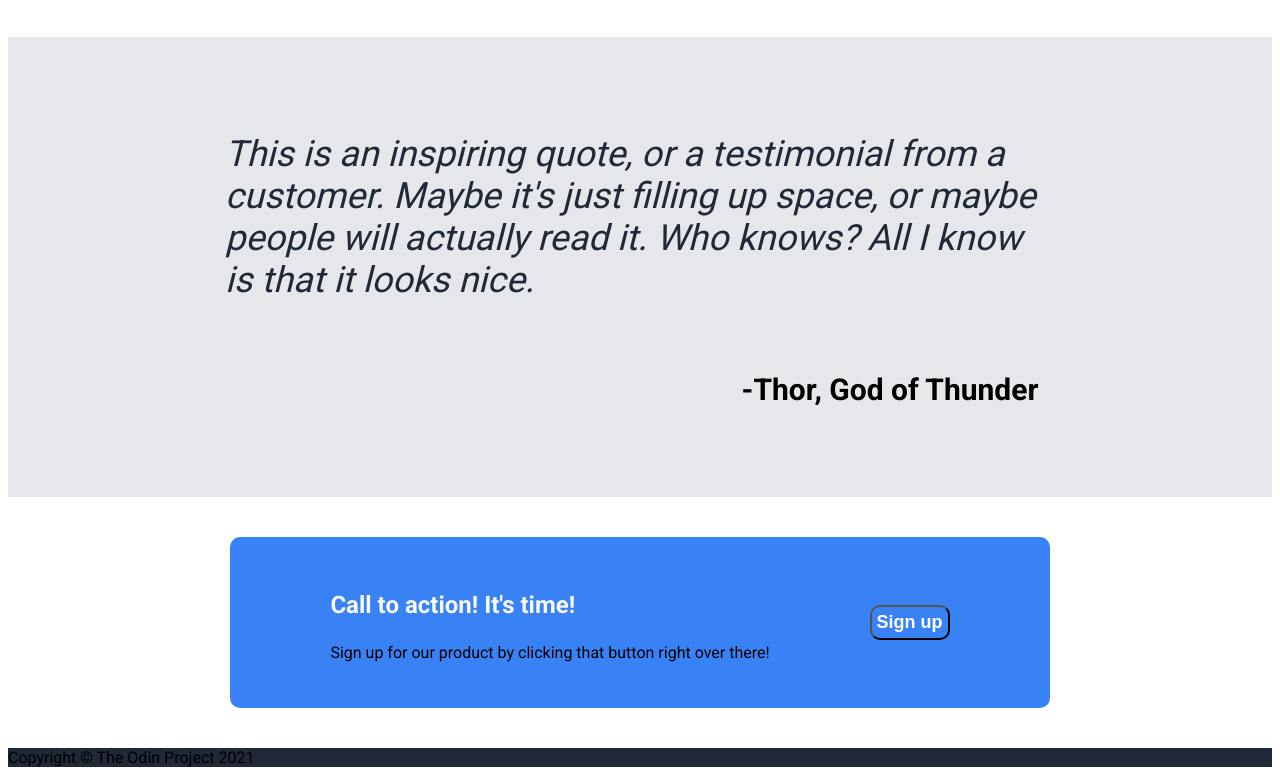
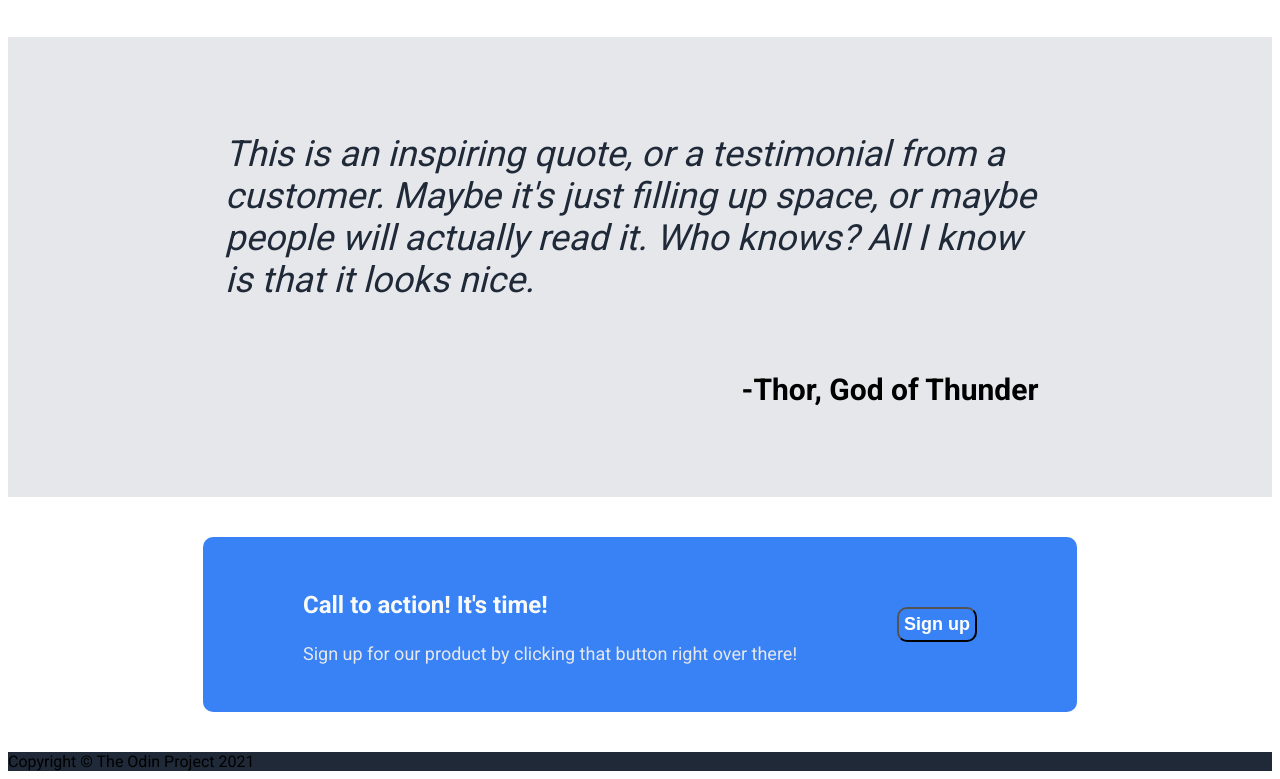
Before and after one commit to hoangvu2002/product-landing-page, a plain HTML site: page index.html in a window 1280 px wide. Shown: the part 858-1637 px from the top of the page. Drawn offline with Linux system fonts and the light colour scheme.

Commit message:
Add font-size, color to  .sign-up

```diff
--- a/styles.css
+++ b/styles.css
@@ -189,3 +189,8 @@ button {
     color: #F9FAF8;
     font-weight: bold;
 }
+
+.sign-up {
+    font-size: 18px;
+    color: #E5E7EB
+}
```
